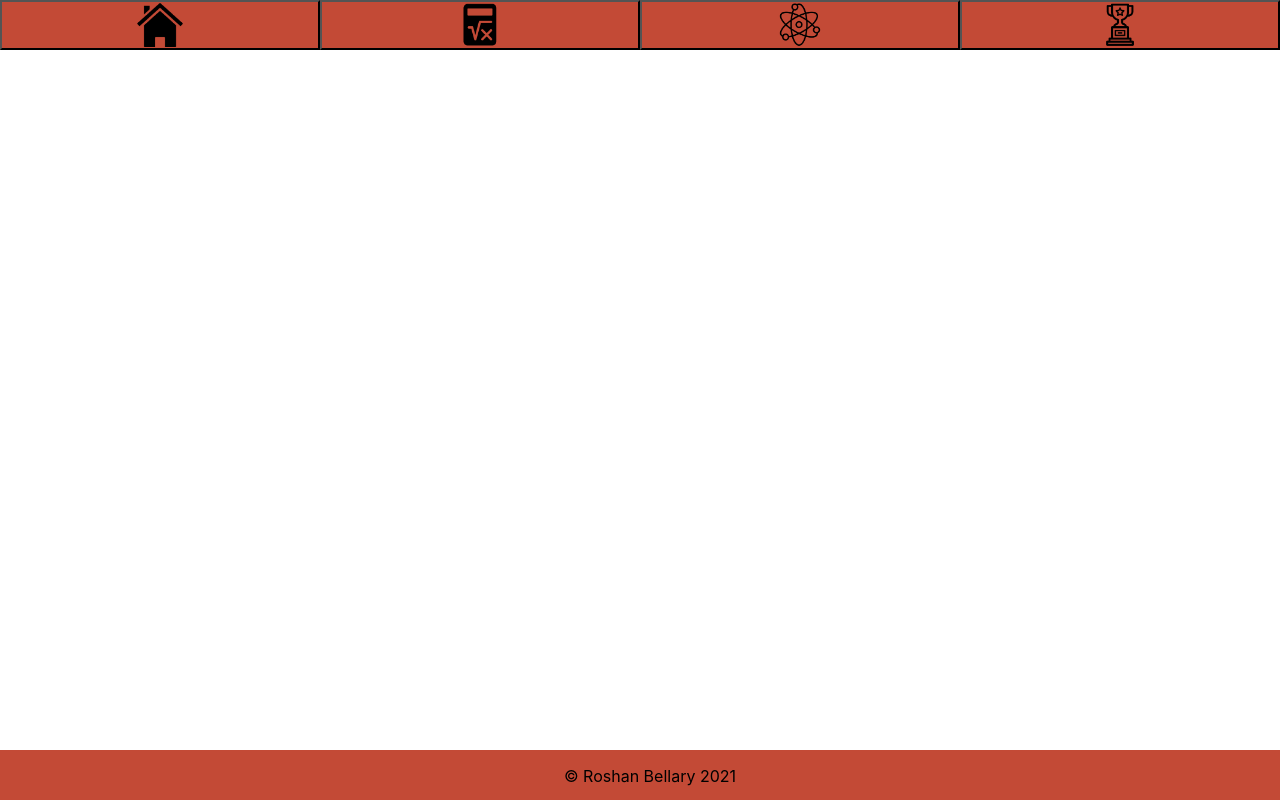
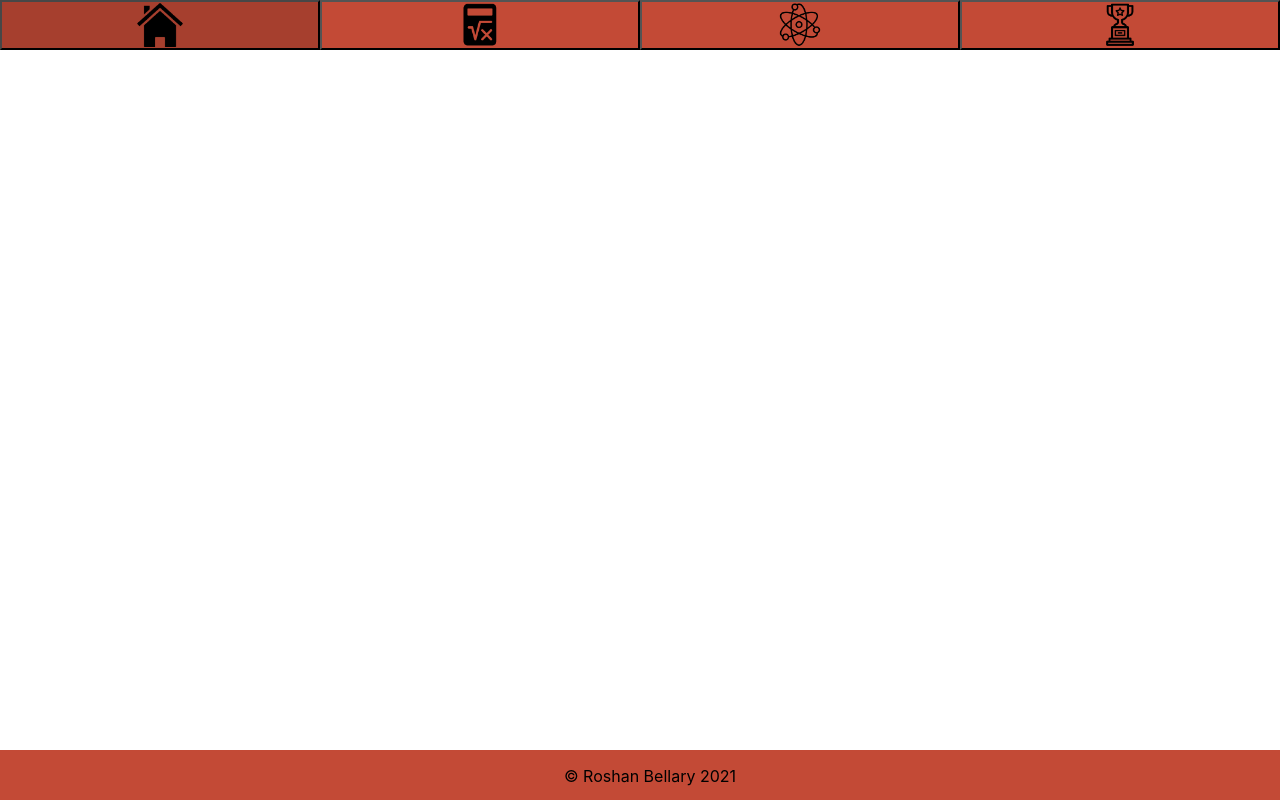
Before and after one commit to roshanbellary/roshanbellary.github.io, a React app: page /Accomplishments in a window 1280 px wide. Built offline with nearby package versions, Linux system fonts and the light colour scheme.

Commit message:
Pushing Code

```diff
--- a/src/Header/Header.css
+++ b/src/Header/Header.css
@@ -21,3 +21,6 @@
 .Text{
     padding-left: 20px;
 }
+.Button:hover{
+    filter: brightness(85%);
+}
```
Also changed, not shown: build/asset-manifest.json, build/index.html, 4 other files.
